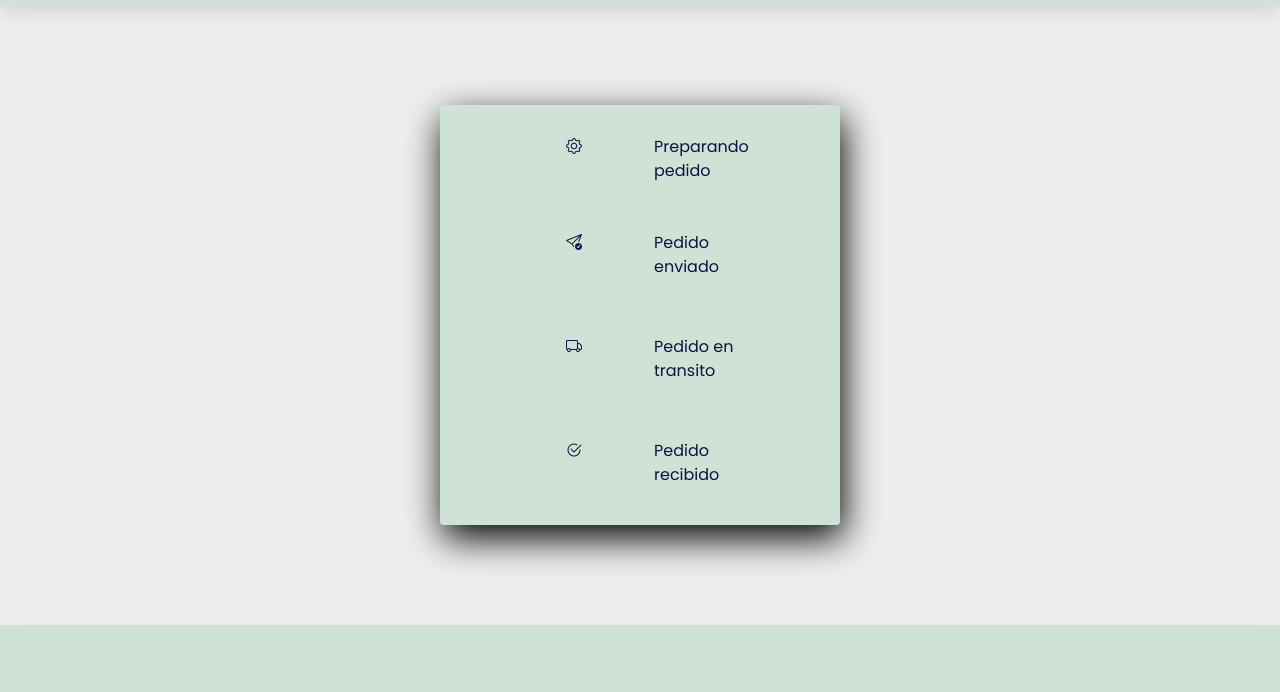
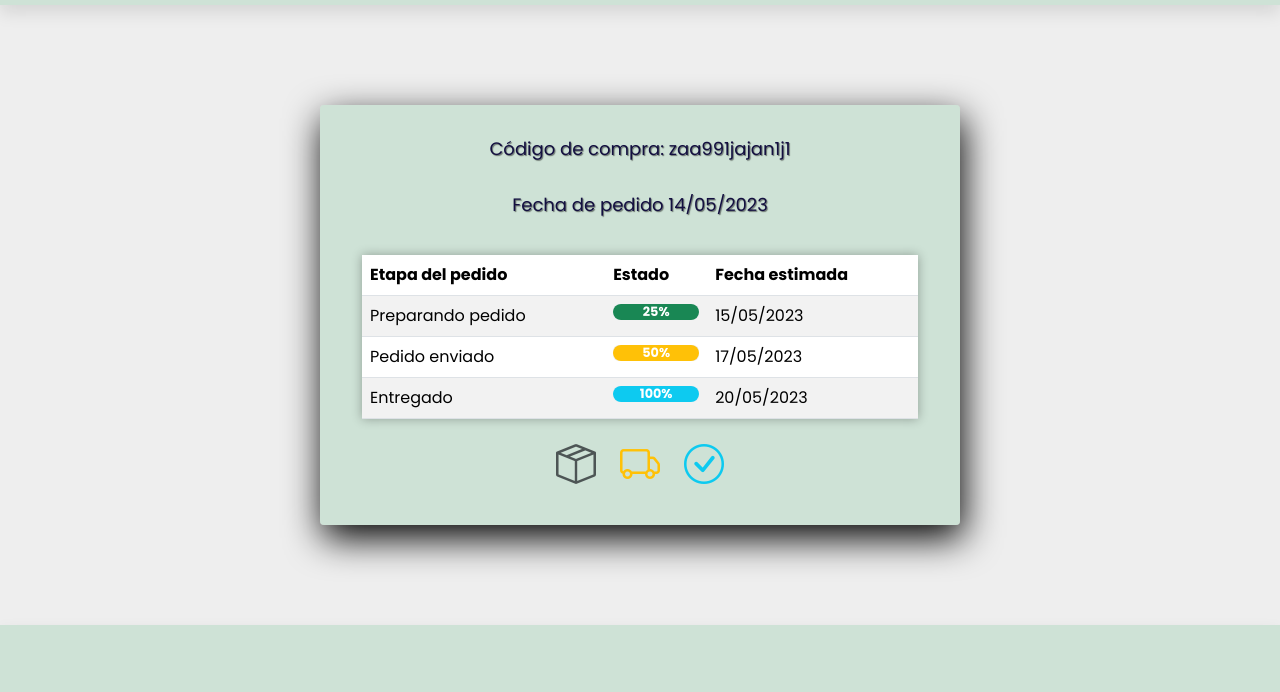
Before and after one commit to crtati/Cooperativa-web, a plain HTML site: page web/seguimiento.html in a window 1280 px wide. Shown: the part 69-761 px from the top of the page. Drawn offline with nearby package versions, Linux system fonts and the light colour scheme.

Commit message:
Seguimiento

```diff
--- a/web/seguimiento.html
+++ b/web/seguimiento.html
@@ -69,38 +69,70 @@
     </nav>
 </body>
 <!-- TABLA SEGUIMIENTO -->
-<section class="form-registro ">
 
-        <div class="container px-5">
-                <div class="row mb-5">
-                    <div class="col ml-5">
-                        <i class="bi bi-gear px-5"></i>
+    <section class="form-registro mx-auto w-50">
+        <section class="container">
+            <div class="text-center mb-4">
+                <p>Código de compra: zaa991jajan1j1</p>
+                <p>Fecha de pedido 14/05/2023</p>
+            </div>
+            <div class="">
+                <table class="table table-striped">
+                    <thead class="thead-dark">
+                        <tr>
+                            <th scope="col">Etapa del pedido</th>
+                            <th scope="col">Estado</th>
+                            <th scope="col">Fecha estimada</th>
+                        </tr>
+                    </thead>
+                    <tbody>
+                        <tr>
+                            <td>Preparando pedido</td>
+                            <td>
+                                <div class="progress">
+                                    <div class="progress-bar bg-success" style="width: 25%;">25%</div>
+                                </div>
+                            </td>
+                            <td>15/05/2023</td>
+                        </tr>
+                        <tr>
+                            <td>Pedido enviado</td>
+                            <td>
+                                <div class="progress">
+                                    <div class="progress-bar bg-warning" style="width: 50%;">50%</div>
+                                </div>
+                            </td>
+                            <td>17/05/2023</td>
+                        </tr>
+                        <tr>
+                            <td>Entregado</td>
+                            <td>
+                                <div class="progress">
+                                    <div class="progress-bar bg-info" style="width: 100%;">100%</div>
+                                </div>
+                            </td>
+                            <td>20/05/2023</td>
+                        </tr>
+                    </tbody>
+                </table>
+                <div class="row justify-content-center">
+                    <div class="col-auto">
+                        <i class="bi bi-box-seam fs-1 text-muted"></i>
                     </div>
-                    <label class="col">Preparando pedido</label>
+                    <div class="col-auto">
+                        <i class="bi bi-truck fs-1 text-warning"></i>
+                    </div>
+                    <div class="col-auto">
+                        <i class="bi bi-check-circle fs-1 text-info"></i>
+                    </div>
                 </div>
+            </div>
+        </section>
+    </section>
 
-                <div class="row mb-5 ">
-                    <div class="col ml-5">
-                        <i class="bi bi-send-check px-5"></i>
-                    </div>
-                    <label class="form-label col">Pedido enviado</label>
-                </div>
 
-                <div class="row mb-5">
-                    <div class="col ml-5">
-                        <i class="bi bi-truck px-5"></i>
-                    </div>
-                    <label class="form-label col">Pedido en transito</label>
-                </div>
 
-                <div class="row">
-                    <div class="col ml-5">
-                        <i class="bi bi-check2-circle px-5"></i>
-                    </div>
-                    <label class="form-label col">Pedido recibido</label>
-                </div>
-        </div>
-</section>
+
 
 
     <!-- MODAL INICIO SESION -->
@@ -123,7 +155,7 @@
                                 <label for="txt_contrasena_ini" class="form-label">Contraseña</label>
                                 <input type="password" placeholder="Ingrese su contraseña" class="form-control" id="passwordLogin">
                             </div>
-                            <h6 id="datos" class="text-center" hidden="true">Ingrese correctamente los datos</h6>
+                            <h6 id="datos" class="text-center text-danger" hidden="true">Ingrese correctamente los datos</h6>
                             <div class="links">
                             <div class="mb-3 form-check">
                                 <input type="checkbox" class="form-check-input" id="exampleCheck1">
--- a/web/style.css
+++ b/web/style.css
@@ -462,3 +462,34 @@ div .btn-car{
     display: flex;
     text-align: center;
 }
+/*seguimiento */
+.table {
+    box-shadow: 0 0 10px rgba(0, 0, 0, 0.3);
+}
+.text-center {
+    text-shadow: 1px 1px 1px rgba(0, 0, 0, 0.5);
+}
+
+.table tbody tr:hover {
+    background-color: #e2e3e5;
+}
+.progress-bar {
+    border-radius: 20px;
+    font-size: 0.8rem;
+    font-weight: bold;
+    text-align: center;
+    text-transform: uppercase;
+}
+
+.progress-bar {
+    animation: progress-bar 2s ease-in-out forwards;
+}
+
+@keyframes progress-bar {
+    0% {
+    width: 0;
+    }
+    100% {
+    width: 100%;
+    }
+}
```
